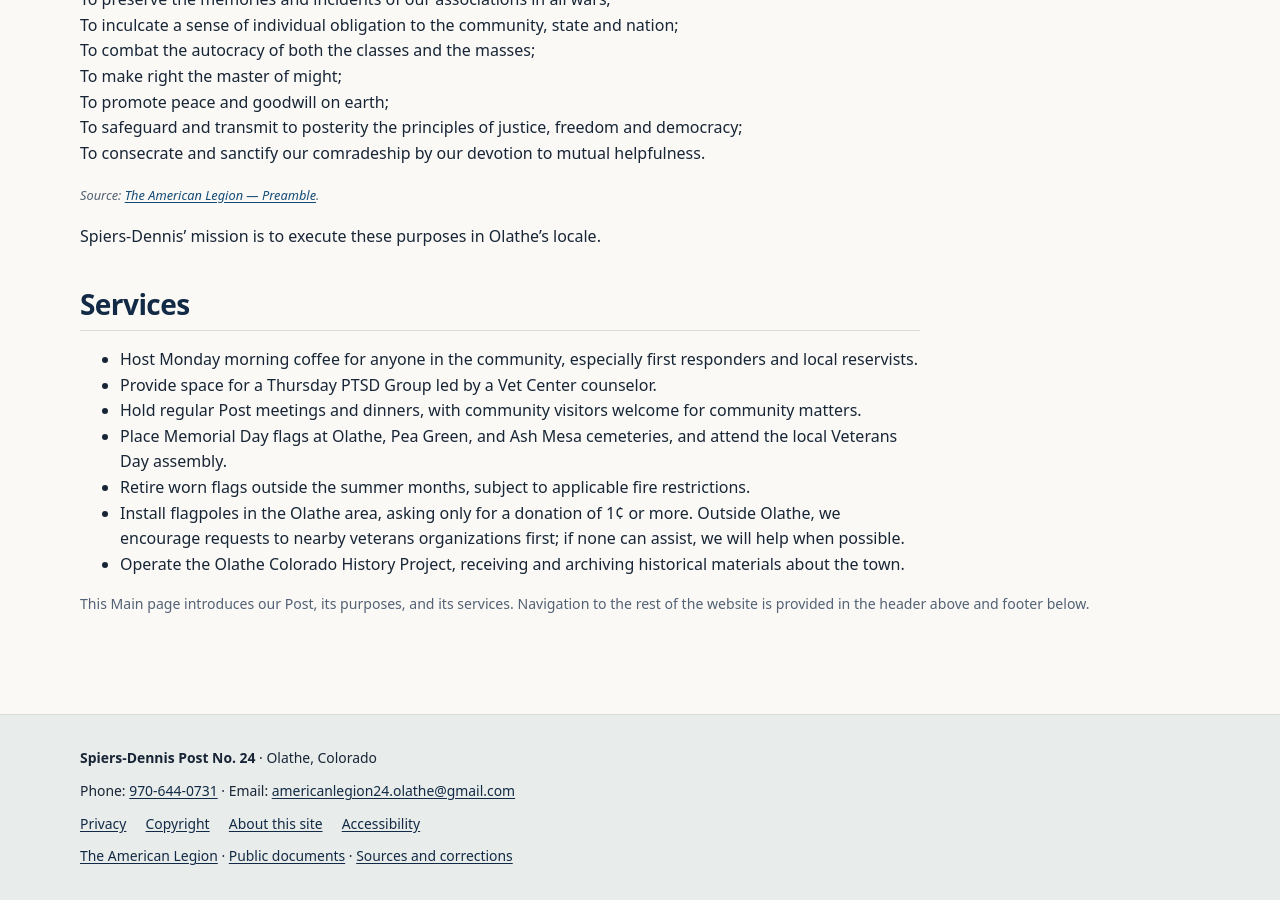
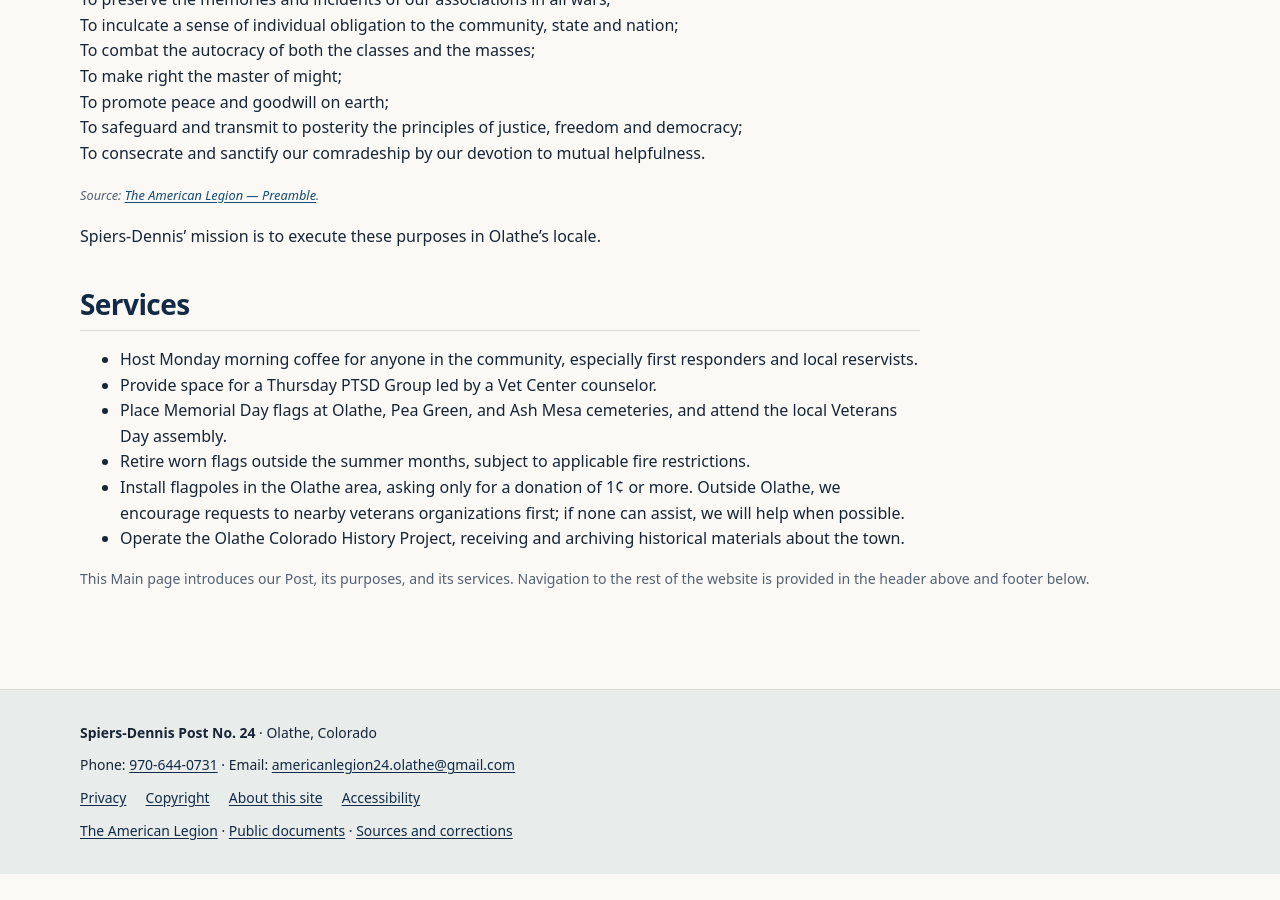
Before and after one commit to SPIERS-DENNIS-POST/spiers-dennis-post.github.io, a Jekyll site: the page built from index.md, in a window 1280 px wide and 900 px high, scrolled down 742 px. Built offline with Jekyll 4.4.1, drawn with Linux system fonts in a browser that asks for light colours; after the commit the page ends 1616 px from its top, so only the background shows below that.

Commit message:
Remove internal Post meetings from Main services

```diff
--- a/index.md
+++ b/index.md
@@ -35,7 +35,6 @@ To consecrate and sanctify our comradeship by our devotion to mutual helpfulness
 <ul>
 <li>Host Monday morning coffee for anyone in the community, especially first responders and local reservists.</li>
 <li>Provide space for a Thursday PTSD Group led by a Vet Center counselor.</li>
-<li>Hold regular Post meetings and dinners, with community visitors welcome for community matters.</li>
 <li>Place Memorial Day flags at Olathe, Pea Green, and Ash Mesa cemeteries, and attend the local Veterans Day assembly.</li>
 <li>Retire worn flags outside the summer months, subject to applicable fire restrictions.</li>
 <li>Install flagpoles in the Olathe area, asking only for a donation of 1¢ or more. Outside Olathe, we encourage requests to nearby veterans organizations first; if none can assist, we will help when possible.</li>
```
